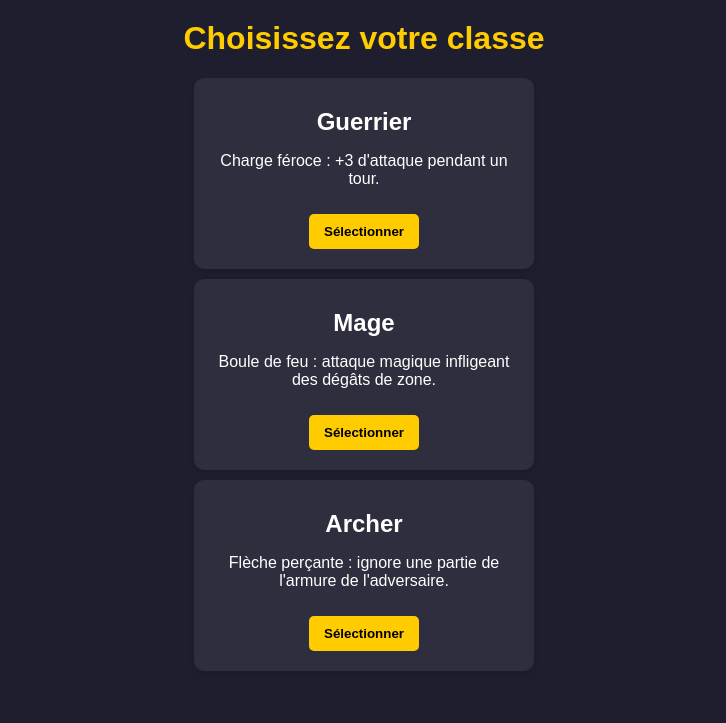
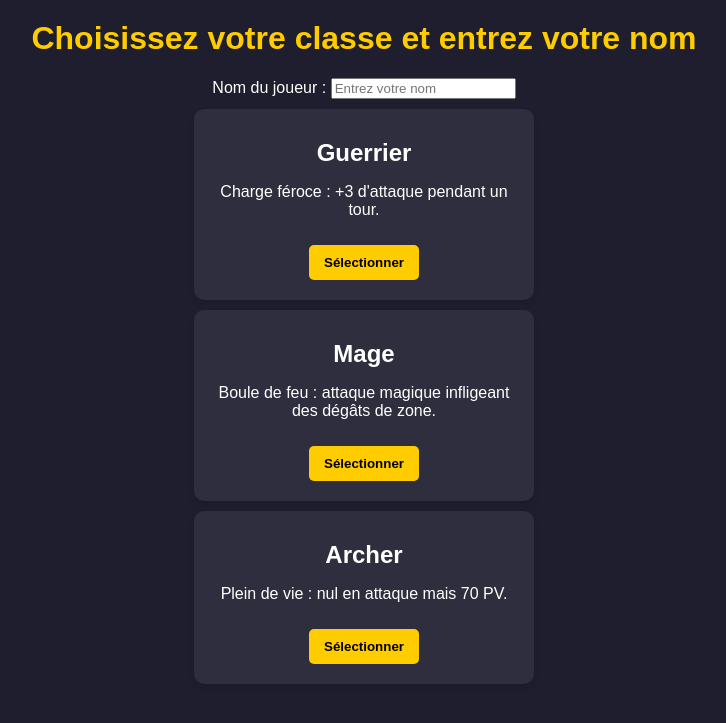
Before and after one commit to 3kinox70-1/pythonEMLV, a Flask app: page / in a window 1280 px wide. Shown: the top 723 px of the page, without its empty margins (276-1002 px from the left). Run offline with Flask 3, Linux system fonts and the light colour scheme.

Commit message:
add code

```diff
--- a/combattant.py
+++ b/combattant.py
@@ -27,7 +27,7 @@ class Mage(Combattant):
 
 class Archer(Combattant):
     def __init__(self, nom):
-        super().__init__(nom, vie=40, attaque=6)
+        super().__init__(nom, vie=70, attaque=50)
 
     def capacite_speciale(self):
-        return "Flèche perçante : ignore une partie de l'armure de l'adversaire."
+        return "Plein de vie : nul en attaque mais 70 PV."
--- a/main.py
+++ b/main.py
@@ -1,6 +1,8 @@
 from flask import Flask, render_template, request, jsonify, session
 from combattant import Guerrier, Mage, Archer
 import sqlite3
+import random
+from sauvegarde import sauvegarder
 
 app = Flask(__name__)
 app.secret_key = "secret_key"
@@ -27,10 +29,16 @@ def index():
 @app.route('/choisir_classe', methods=['POST'])
 def choisir_classe():
     classe_nom = request.form.get('classe')
+    nom_joueur = request.form.get('nom', '').strip()
+
+    if not nom_joueur:
+        return jsonify({'error': "Le nom du joueur est requis."}), 400
+
     if classe_nom not in classes_combattants:
         return jsonify({'error': "Classe invalide"}), 400
 
-    joueur = classes_combattants[classe_nom]("Joueur")
+    # Créer le joueur avec le nom saisi
+    joueur = classes_combattants[classe_nom](nom_joueur)
     session['joueur'] = {
         'nom': joueur.nom,
         'classe': classe_nom,
@@ -43,7 +51,12 @@ def choisir_classe():
         'attaque': adv.attaque
     } for adv in generer_adversaires()]
 
-    return jsonify({'message': f"Vous avez choisi la classe {classe_nom}", 'classe': classe_nom})
+    return jsonify({'message': f"Bienvenue {nom_joueur}, vous avez choisi la classe {classe_nom}", 'classe': classe_nom})
+
+@app.route('/rejouer', methods=['POST'])
+def rejouer():
+    session.clear()  # Réinitialiser la session
+    return '', 204  # Réponse vide pour indiquer que tout est bon
 
 @app.route('/jeu')
 def jeu():
@@ -62,20 +75,58 @@ def attaque():
     attaquant_nom = joueur['nom']
     cible_nom = request.form.get('cible')
 
+    # Trouver la cible
     cible = next((adv for adv in adversaires if adv['nom'] == cible_nom), None)
     if not cible:
         return jsonify({'error': "Cible invalide"}), 400
 
+    # Le joueur attaque la cible
     cible['vie'] -= joueur['attaque']
+    message = f"{attaquant_nom} attaque {cible_nom} et inflige {joueur['attaque']} dégâts !"
 
     if cible['vie'] <= 0:
+        message += f" {cible_nom} est vaincu !"
         adversaires.remove(cible)
         if len(adversaires) == 0:
-            sauvegarder_vainqueur(joueur['nom'])
+            # Création de l'objet avec attribut 'pseudo' pour la sauvegarde
+            class Gagnant:
+                def __init__(self, pseudo):
+                    self.pseudo = pseudo
+
+            gagnant = Gagnant(joueur['nom'])
+            sauvegarder(gagnant)  # Appel vers sauvegarde.py
             return jsonify({'message': f"{joueur['nom']} a gagné !", 'gagnant': True})
+    # Contre-attaque de la cible (50% de chance de rater)
+    contre_attaque_msg = ""
+    if cible and cible['vie'] > 0:
+        if random.choice([True, False]):  # 50% de chances de réussir
+            joueur['vie'] -= cible['attaque']
+            contre_attaque_msg = f"{cible_nom} riposte et inflige {cible['attaque']} dégâts à {attaquant_nom} !"
+        else:
+            contre_attaque_msg = f"{cible_nom} tente de riposter mais rate son attaque !"
 
+    # Vérifier si le joueur est mort après la contre-attaque
+    if joueur['vie'] <= 0:
+        return jsonify({
+            'message': message,
+            'contre_attaque': contre_attaque_msg,
+            'joueur_vie': joueur['vie'],
+            'perdu_message': f"{joueur['nom']} a été vaincu. Game Over.",
+            'pv_cible': cible['vie'] if cible else 0
+        })
+
+    # Sauvegarder les modifications dans la session
+    session['joueur'] = joueur
     session['adversaires'] = adversaires
-    return jsonify({'message': f"{attaquant_nom} attaque {cible_nom}!", 'pv_cible': cible['vie']})
+
+    # Retourner les informations mises à jour
+    return jsonify({
+        'message': message,
+        'contre_attaque': contre_attaque_msg,
+        'joueur_vie': joueur['vie'],
+        'pv_cible': cible['vie'] if cible else 0
+    })
+
 
 def sauvegarder_vainqueur(nom):
     con = sqlite3.connect("jeu.db")
--- a/templates/choix_classe.html
+++ b/templates/choix_classe.html
@@ -7,15 +7,22 @@
     <link rel="stylesheet" href="/static/style.css">
     <script>
         function choisirClasse(classe) {
+            const nomJoueur = document.getElementById('nom-joueur').value.trim();
+            if (!nomJoueur) {
+                alert("Veuillez entrer votre nom !");
+                return;
+            }
+
             fetch('/choisir_classe', {
                 method: 'POST',
                 headers: {'Content-Type': 'application/x-www-form-urlencoded'},
-                body: `classe=${classe}`
+                body: `classe=${classe}&nom=${nomJoueur}`
             })
             .then(response => response.json())
             .then(data => {
-                alert(data.message);
-                if (!data.error) {
+                if (data.error) {
+                    alert(data.error);
+                } else {
                     window.location.href = '/jeu';
                 }
             });
@@ -23,7 +30,13 @@
     </script>
 </head>
 <body>
-    <h1>Choisissez votre classe</h1>
+    <h1>Choisissez votre classe et entrez votre nom</h1>
+
+    <div>
+        <label for="nom-joueur">Nom du joueur :</label>
+        <input type="text" id="nom-joueur" placeholder="Entrez votre nom">
+    </div>
+
     <div class="classe-selection">
         <div class="classe-card">
             <h2>Guerrier</h2>
@@ -37,7 +50,7 @@
         </div>
         <div class="classe-card">
             <h2>Archer</h2>
-            <p>Flèche perçante : ignore une partie de l'armure de l'adversaire.</p>
+            <p>Plein de vie : nul en attaque mais 70 PV.</p>
             <button onclick="choisirClasse('Archer')">Sélectionner</button>
         </div>
     </div>
```
Also changed, not shown: templates/jeu.html (+24 -6 lines), jeu.db, 1 other file.
